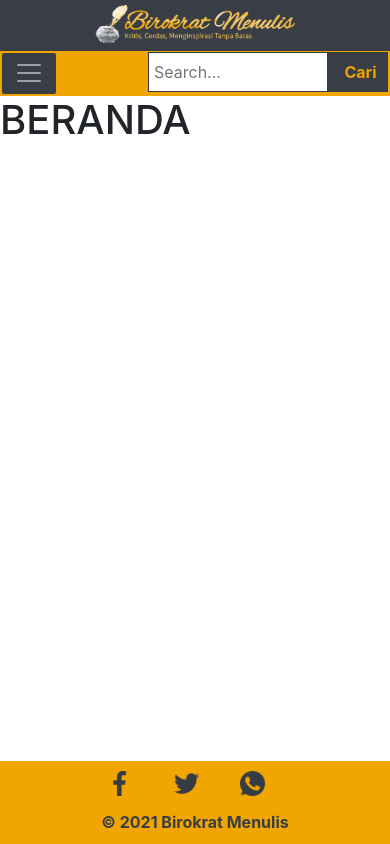
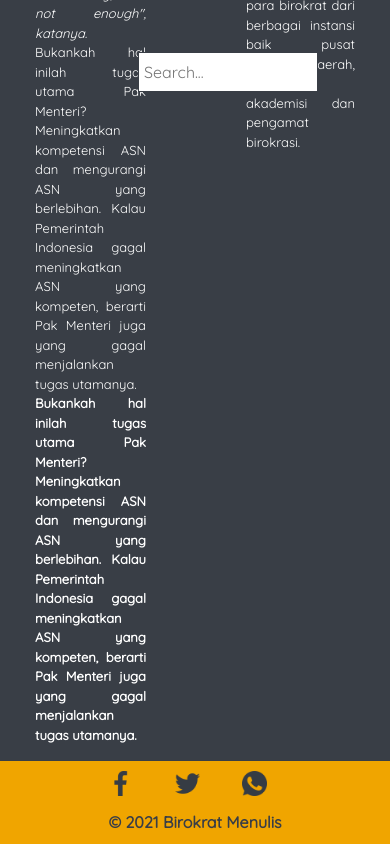
Before and after one commit to daffamaul30/FE-BM, a React (Create React App) app: page / in a window 390 px wide. Built offline with nearby package versions, Linux system fonts and the light colour scheme.

Commit message:
UPDATE: search

```diff
--- a/src/components/footer/index.js
+++ b/src/components/footer/index.js
@@ -1,6 +1,6 @@
 import React from 'react';
 
-// import { Second } from '../../assets/images';
+import { Second } from '../../assets/images';
 
 import 'bootstrap/dist/css/bootstrap.min.css';
 import './style.css';
@@ -25,7 +25,7 @@ const Footer = () => {
 
   const socmed = dataSocmed.map((data) => {
     return (
-      <div className="col">
+      <div className="col" key={data.alt}>
         <a href="/">
           <img alt={data.alt} src={data.src} />
         </a>
@@ -38,7 +38,7 @@ const Footer = () => {
       <div className="jumbotron">
         <div>
           <div className="bottom-info row">
-            {/* <div className="col">
+            <div className="col">
               <img
                 className="second-logo"
                 alt="birokrat menulis"
@@ -86,7 +86,7 @@ const Footer = () => {
                 berbagai instansi baik pusat maupun daerah, beberapa akademisi
                 dan pengamat birokrasi.
               </p>
-            </div> */}
+            </div>
           </div>
         </div>
       </div>
--- a/src/components/footer/style.css
+++ b/src/components/footer/style.css
@@ -1,4 +1,4 @@
-@import url('../../utils/color.css');
+@import url('../../utils/base.css');
 
 footer {
   position: fixed;
--- a/src/components/headerVisitor/index.js
+++ b/src/components/headerVisitor/index.js
@@ -94,7 +94,7 @@ const HeaderVisitor = () => {
         <DropdownToggle nav caret>
           {menu.name}
         </DropdownToggle>
-        <DropdownMenu left>
+        <DropdownMenu left="true">
           {found.subs.map((sub) => {
             return (
               <Link
--- a/src/components/headerVisitor/style.css
+++ b/src/components/headerVisitor/style.css
@@ -1,4 +1,4 @@
-@import url('../../utils/color.css');
+@import url('../../utils/base.css');
 
 .logo img {
   width: 300px;
@@ -23,6 +23,7 @@
   font-weight: 600;
   color: var(--primary-color) !important;
   transition: 0.3s linear;
+  text-transform: uppercase;
 }
 
 .nav-item {
@@ -44,7 +45,7 @@ button.navbar-toggler {
 
 #form-search {
   position: absolute;
-  width: 15rem;
+  width: 250px;
   right: 0;
   margin-right: 50px;
   background: var(--primary-color);
@@ -71,17 +72,20 @@ input[type='search'] {
   position: absolute;
   top: 0;
   right: 0;
-  width: 70px;
+  width: var(--search-btn-width);
   font-weight: bold;
   background: var(--primary-color);
   color: var(--secondary-color);
 }
 input:not(:placeholder-shown) {
-  width: calc(100% - 70px);
+  width: calc(100% - var(--search-btn-width));
 }
 
 /* Responsive */
-@media only screen and (max-width: 600px) {
+@media only screen and (max-width: 800px) {
+  :root {
+    --search-btn-width: 55px;
+  }
   #input-search {
     width: 180px !important;
   }
@@ -91,10 +95,12 @@ input:not(:placeholder-shown) {
     margin-top: 1.5px;
     margin-right: 2px;
   }
-  #submit-search {
+  /* #submit-search {
     width: 55px;
+  } */
+  input:not(:placeholder-shown) {
+    width: calc(100% - var(--search-btn-width));
   }
-
   .logo img {
     width: 200px;
   }
@@ -111,7 +117,7 @@ input:not(:placeholder-shown) {
 }
 
 @media only screen and (max-width: 300px) {
-  body{
+  body {
     font-size: 15px;
   }
   #input-search {
--- /dev/null
+++ b/src/utils/base.css
@@ -0,0 +1,11 @@
+@import url('https://fonts.googleapis.com/css2?family=Quicksand&display=swap');
+
+:root {
+  --primary-color: #393e46;
+  --secondary-color: #f0a500;
+  --search-btn-width: 70px;
+}
+
+body {
+  font-family: Quicksand;
+}
--- a/src/utils/color.css
+++ /dev/null
@@ -1,4 +0,0 @@
-:root {
-  --primary-color: #393e46;
-  --secondary-color: #f0a500;
-}
```
